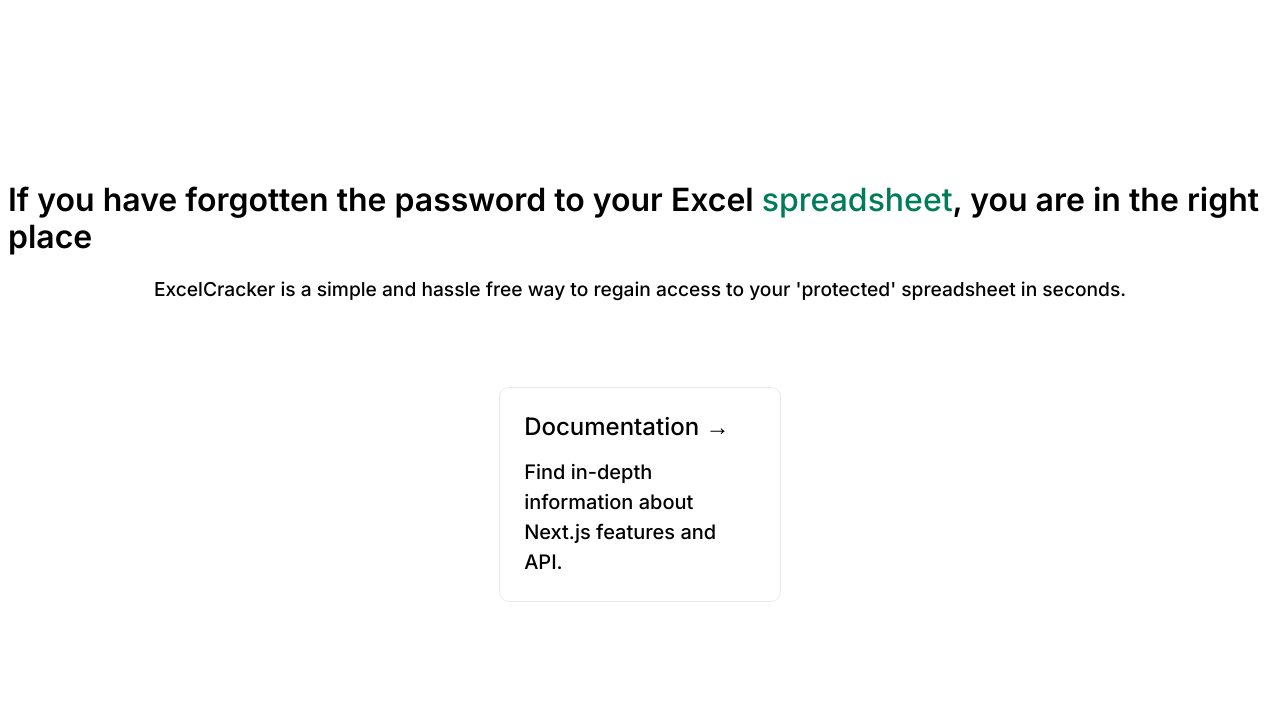
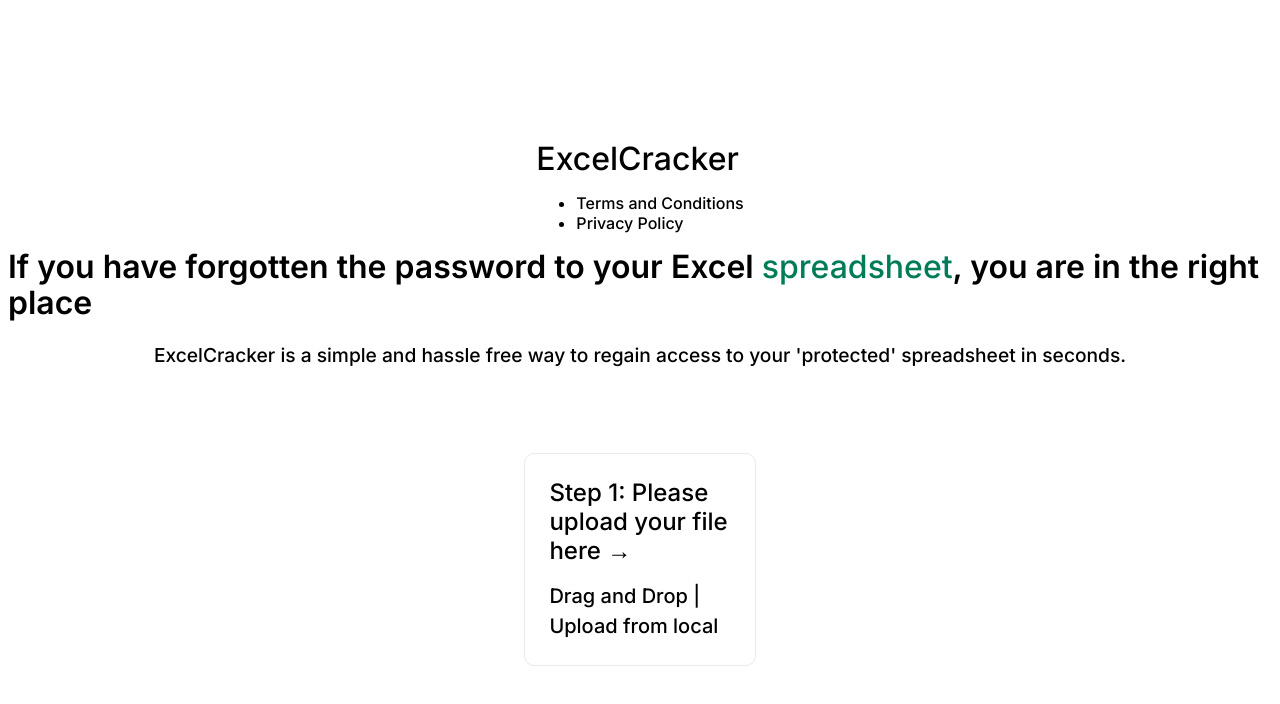
Before and after one commit to rarya618/excel-cracker, a Next.js app in the folder excel-cracker/: page / in a window 1280 px wide. Shown: the top 704 px of the page. Built offline with nearby package versions, Linux system fonts and the light colour scheme.

Commit message:
More Details

```diff
--- a/excel-cracker/pages/index.js
+++ b/excel-cracker/pages/index.js
@@ -9,6 +9,13 @@
       </Head>
 
       <main>
+        <header>
+          <h1 className="logo">ExcelCracker</h1>
+          <ul className="nav">
+            <li><a href="#">Terms and Conditions</a></li>
+            <li><a href="#">Privacy Policy</a></li>
+          </ul>
+        </header>
         <h2 className="title">
           If you have forgotten the password to your Excel <a href="#">spreadsheet</a>, you are in the right place
         </h2>
@@ -18,9 +25,9 @@
         </p>
 
         <div className="grid">
-          <a href="https://nextjs.org/docs" className="card">
-            <h3>Documentation &rarr;</h3>
-            <p>Find in-depth information about Next.js features and API.</p>
+          <a href="#" className="card">
+            <h3>Step 1: Please upload your file here &rarr;</h3>
+            <p>Drag and Drop | Upload from local</p>
           </a>
         </div>
       </main>
```
